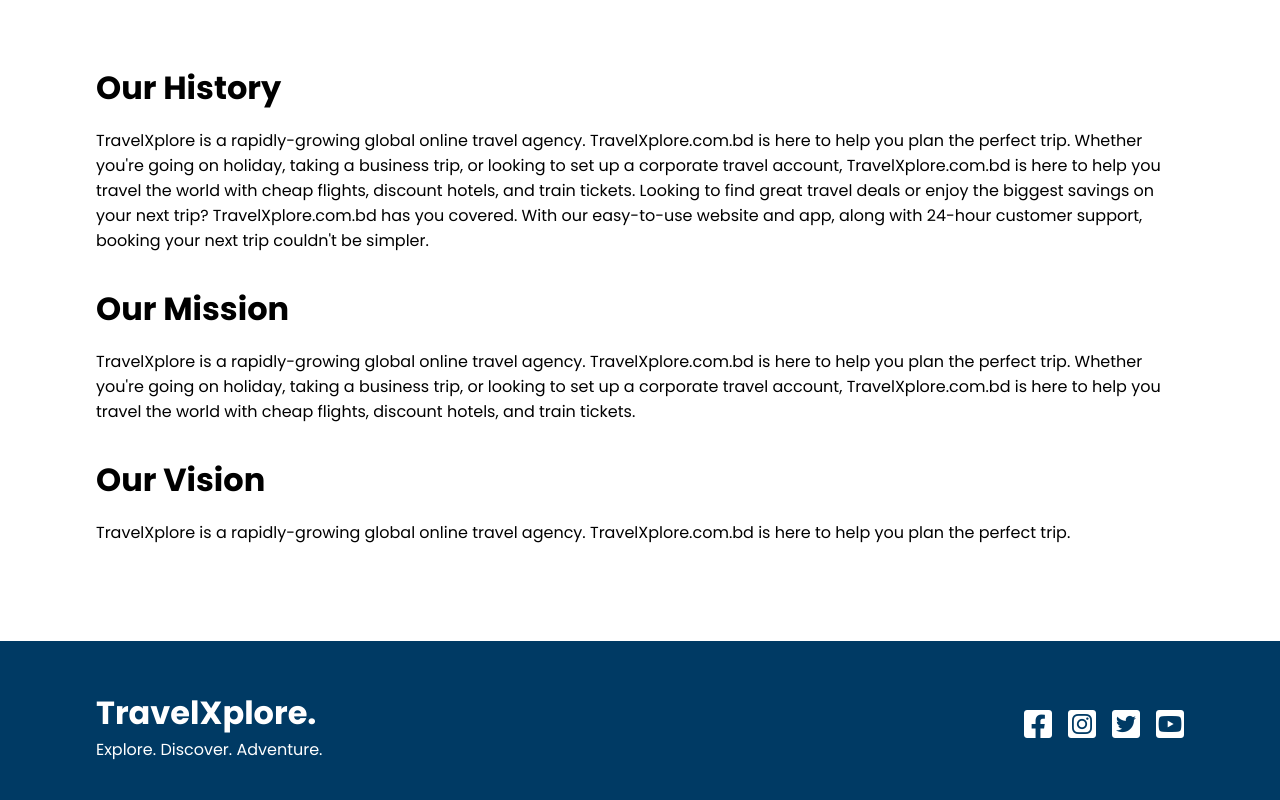
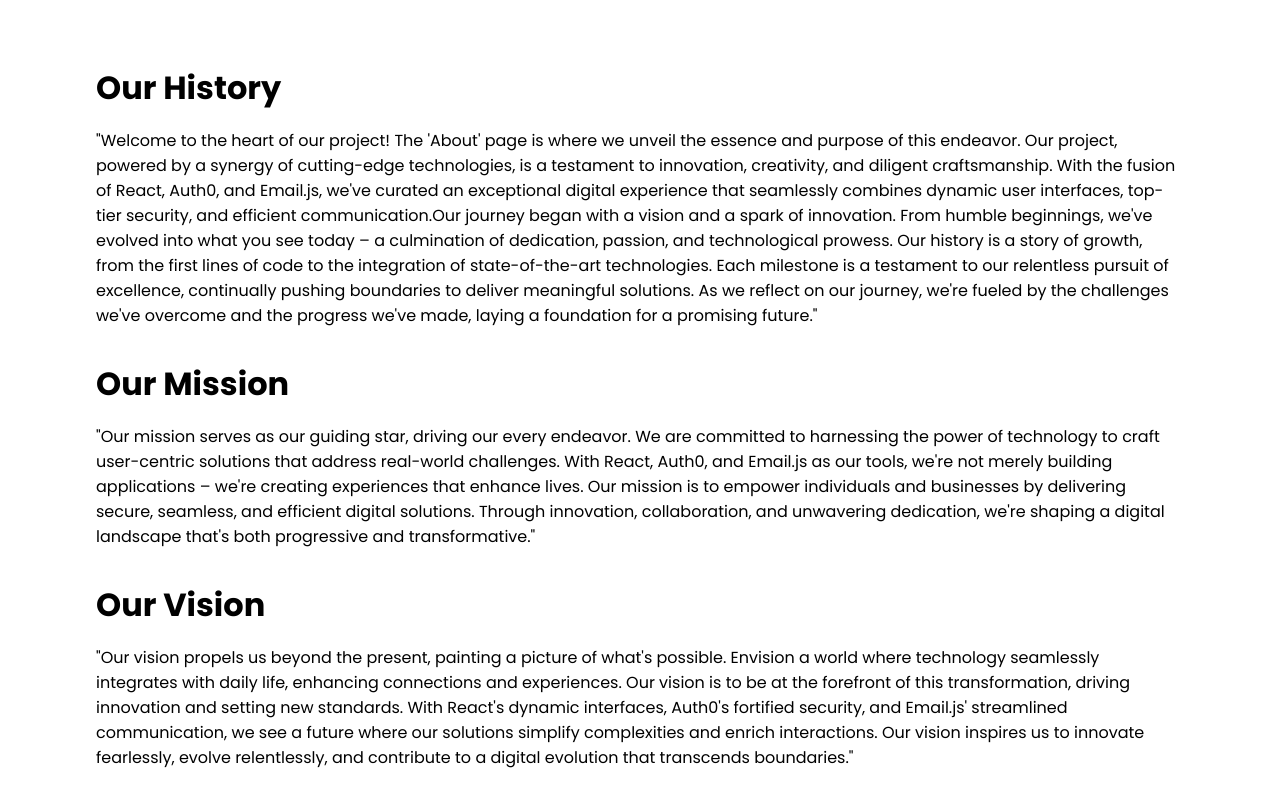
Before and after one commit to M-Rifat/TravelXplore, a React (Create React App) app: page /about in a window 1280 px wide. Shown: the part 560-1360 px from the top of the page. Built offline with nearby package versions, Linux system fonts and the light colour scheme.

Commit message:
HomaPage Updated

```diff
--- a/src/components/AboutUs.js
+++ b/src/components/AboutUs.js
@@ -5,31 +5,48 @@
     <div className="about-container">
       <h1>Our History</h1>
       <p>
-        TravelXplore is a rapidly-growing global online travel agency.  TravelXplore.com.bd
-        is here to help you plan the perfect trip. Whether you're going on
-        holiday, taking a business trip, or looking to set up a corporate travel
-        account,  TravelXplore.com.bd is here to help you travel the world with cheap
-        flights, discount hotels, and train tickets. Looking to find great
-        travel deals or enjoy the biggest savings on your next trip?  TravelXplore.com.bd
-        has you covered. With our easy-to-use website and app, along with
-        24-hour customer support, booking your next trip couldn't be simpler.
+        "Welcome to the heart of our project! The 'About' page is where we
+        unveil the essence and purpose of this endeavor. Our project, powered by
+        a synergy of cutting-edge technologies, is a testament to innovation,
+        creativity, and diligent craftsmanship. With the fusion of React, Auth0,
+        and Email.js, we've curated an exceptional digital experience that
+        seamlessly combines dynamic user interfaces, top-tier security, and
+        efficient communication.Our journey began with a vision and a spark of
+        innovation. From humble beginnings, we've evolved into what you see
+        today – a culmination of dedication, passion, and technological prowess.
+        Our history is a story of growth, from the first lines of code to the
+        integration of state-of-the-art technologies. Each milestone is a
+        testament to our relentless pursuit of excellence, continually pushing
+        boundaries to deliver meaningful solutions. As we reflect on our
+        journey, we're fueled by the challenges we've overcome and the progress
+        we've made, laying a foundation for a promising future."
       </p>
 
       <h1>Our Mission</h1>
       <p>
-        TravelXplore is a rapidly-growing global online travel agency.  TravelXplore.com.bd
-        is here to help you plan the perfect trip. Whether you're going on
-        holiday, taking a business trip, or looking to set up a corporate travel
-        account,  TravelXplore.com.bd is here to help you travel the world with cheap
-        flights, discount hotels, and train tickets.
+        "Our mission serves as our guiding star, driving our every endeavor. We
+        are committed to harnessing the power of technology to craft
+        user-centric solutions that address real-world challenges. With React,
+        Auth0, and Email.js as our tools, we're not merely building applications
+        – we're creating experiences that enhance lives. Our mission is to
+        empower individuals and businesses by delivering secure, seamless, and
+        efficient digital solutions. Through innovation, collaboration, and
+        unwavering dedication, we're shaping a digital landscape that's both
+        progressive and transformative."
       </p>
 
       <h1>Our Vision</h1>
       <p>
-        TravelXplore is a rapidly-growing global online travel agency. TravelXplore.com.bd
-        is here to help you plan the perfect trip.
+        "Our vision propels us beyond the present, painting a picture of what's
+        possible. Envision a world where technology seamlessly integrates with
+        daily life, enhancing connections and experiences. Our vision is to be
+        at the forefront of this transformation, driving innovation and setting
+        new standards. With React's dynamic interfaces, Auth0's fortified
+        security, and Email.js' streamlined communication, we see a future where
+        our solutions simplify complexities and enrich interactions. Our vision
+        inspires us to innovate fearlessly, evolve relentlessly, and contribute
+        to a digital evolution that transcends boundaries."
       </p>
-
     </div>
   );
 }
```
Also changed, not shown: 1 other file (tests, documents, lock files or other folders).
